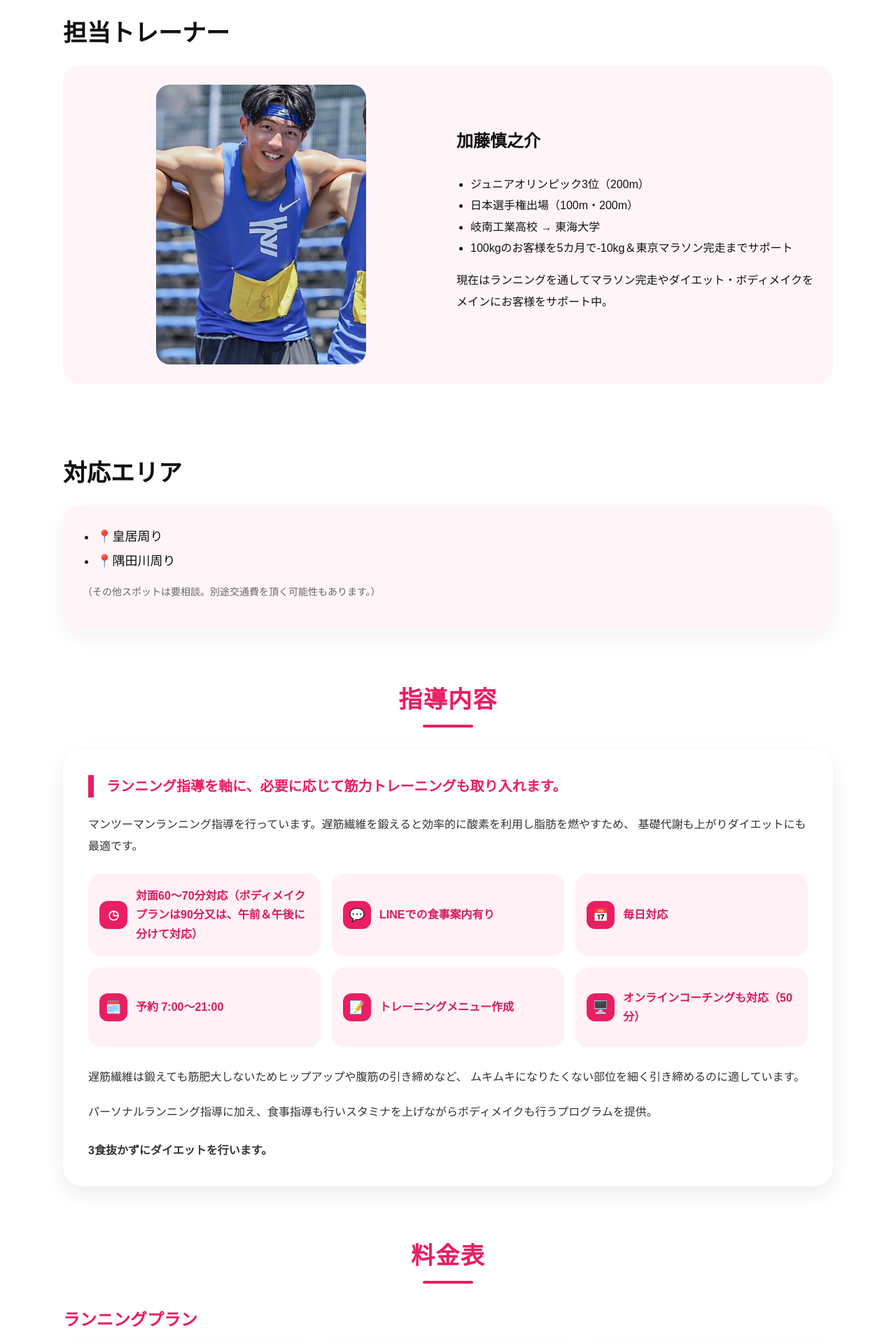
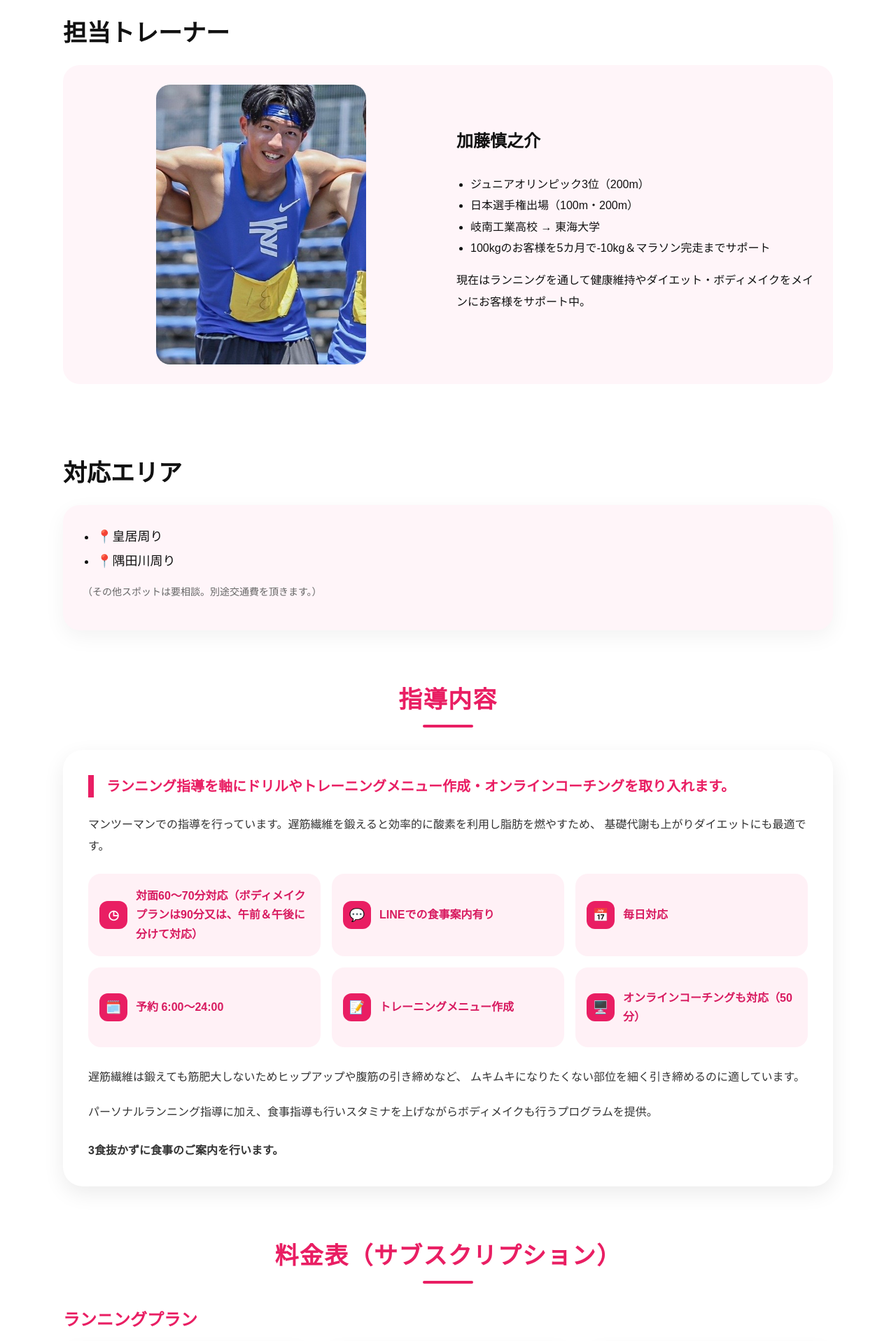
Before and after one commit to sparklingLASER/luka-web, a Next.js app: page / in a window 1280 px wide. Shown: the part 880-2797 px from the top of the page at 70% size. Built offline with nearby package versions, Linux system fonts and the light colour scheme.

Commit message:
Update page.jsx

```diff
--- a/app/page.jsx
+++ b/app/page.jsx
@@ -152,7 +152,7 @@ export default function HomePage() {
           </div>
 
           <p style={{ marginTop: 18, fontSize: 'clamp(16px, 2.4vw, 26px)' }}>
-            マラソン完走・ダイエット・ボディメイクに特化したランニング指導
+            ランニング・健康維持・ダイエットに特化したサービス
           </p>
 
           <div style={{ marginTop: 28 }}>
@@ -210,10 +210,10 @@ export default function HomePage() {
               <li>ジュニアオリンピック3位（200m）</li>
               <li>日本選手権出場（100m・200m）</li>
               <li>岐南工業高校 → 東海大学</li>
-              <li>100kgのお客様を5カ月で-10kg＆東京マラソン完走までサポート</li>
+              <li>100kgのお客様を5カ月で-10kg＆マラソン完走までサポート</li>
             </ul>
             <p>
-              現在はランニングを通してマラソン完走やダイエット・ボディメイクをメインにお客様をサポート中。
+              現在はランニングを通して健康維持やダイエット・ボディメイクをメインにお客様をサポート中。
             </p>
           </div>
         </div>
@@ -245,7 +245,7 @@ export default function HomePage() {
           </ul>
 
           <p style={{ marginTop: 14, color: '#666', fontSize: 14 }}>
-            （その他スポットは要相談。別途交通費を頂く可能性もあります。）
+            （その他スポットは要相談。別途交通費を頂きます。）
           </p>
         </div>
       </section>
@@ -308,12 +308,12 @@ export default function HomePage() {
                 lineHeight: 1.6,
               }}
             >
-              ランニング指導を軸に、必要に応じて筋力トレーニングも取り入れます。
+              ランニング指導を軸にドリルやトレーニングメニュー作成・オンラインコーチングを取り入れます。
             </p>
           </div>
 
           <p style={{ margin: '0 0 24px', fontSize: 16, color: '#333' }}>
-            マンツーマンランニング指導を行っています。遅筋繊維を鍛えると効率的に酸素を利用し脂肪を燃やすため、
+            マンツーマンでの指導を行っています。遅筋繊維を鍛えると効率的に酸素を利用し脂肪を燃やすため、
             基礎代謝も上がりダイエットにも最適です。
           </p>
 
@@ -330,7 +330,7 @@ export default function HomePage() {
               ['◷', '対面60〜70分対応（ボディメイクプランは90分又は、午前＆午後に分けて対応）'],
               ['💬', 'LINEでの食事案内有り'],
               ['📅', '毎日対応'],
-              ['🗓️', '予約 7:00〜21:00'],
+              ['🗓️', '予約 6:00〜24:00'],
               ['📝', 'トレーニングメニュー作成'],
               ['🖥️', 'オンラインコーチングも対応（50分）'],
             ].map(([icon, text], index) => (
@@ -388,7 +388,7 @@ export default function HomePage() {
           </p>
 
           <p style={{ margin: 0, fontSize: 16, color: '#333', fontWeight: 700 }}>
-            3食抜かずにダイエットを行います。
+            3食抜かずに食事のご案内を行います。
           </p>
         </div>
       </section>
@@ -412,7 +412,7 @@ export default function HomePage() {
               letterSpacing: '0.04em',
             }}
           >
-            料金表
+            料金表（サブスクリプション）
           </h2>
           <div
             style={{
@@ -672,7 +672,7 @@ export default function HomePage() {
         {/* オンラインコーチング */}
         <div>
           <h3 style={{ fontSize: 24, color: '#e91e63', marginBottom: 16 }}>
-            オンラインコーチング
+            オンラインコーチング（サブスクリプション）
           </h3>
           <div style={{ maxWidth: 360, margin: '0 auto' }}>
             <div
```
